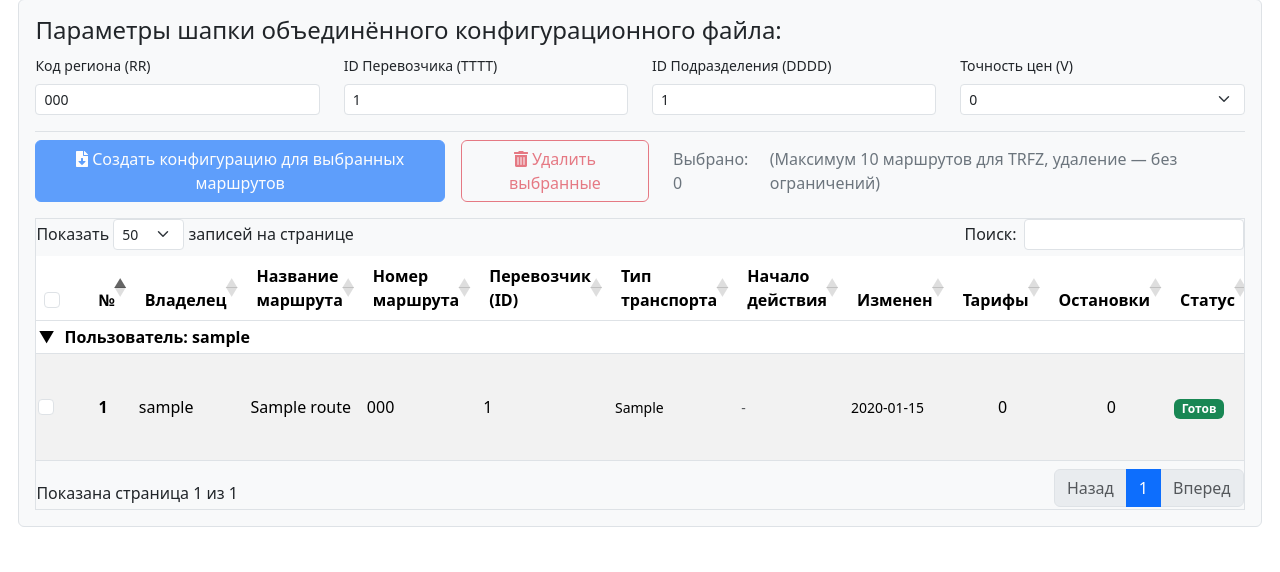
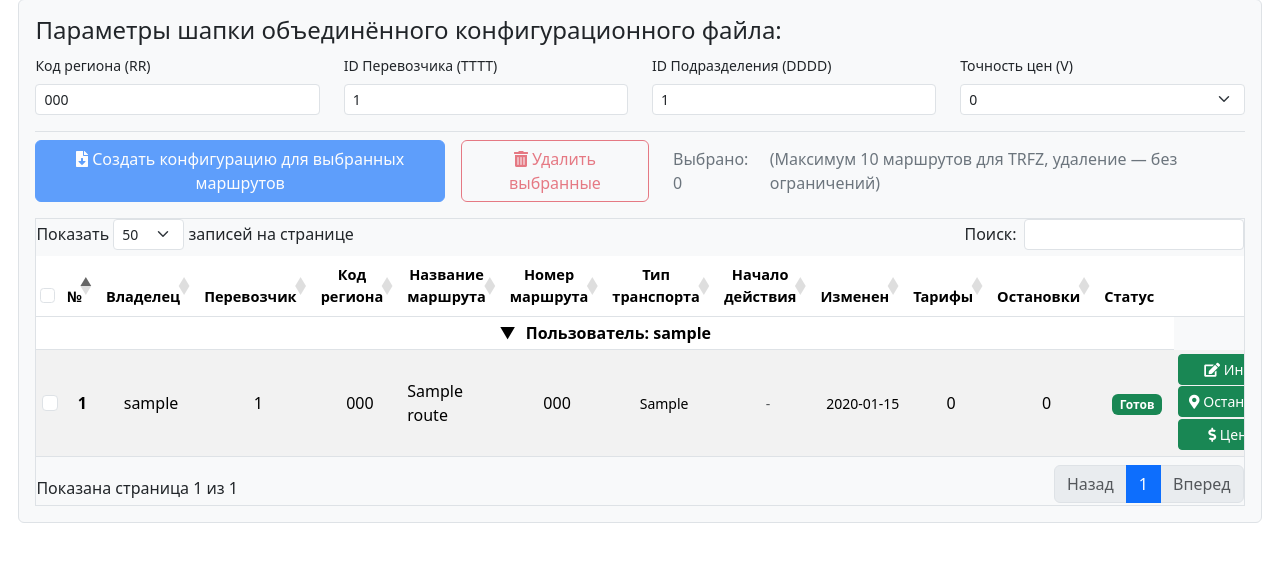
Before and after one commit to Quros7/TransportRoutesApp, a Flask app: page /all-routes in a window 1280 px wide. Shown: the part 228-800 px from the top of the page. Run offline with Flask 3, Linux system fonts and the light colour scheme; a user stored in the database is signed in; tables that the repository leaves empty hold one stand-in row (values such as "Sample post"); some libraries are stand-ins or nearby versions.

Commit message:
route_list format & style

```diff
--- a/app/static/style.css
+++ b/app/static/style.css
@@ -230,12 +230,28 @@ body {
     margin-bottom: 1px;
 }
 
-#routesTable-admin > tbody > tr > td, #routesTable > tbody > tr > td {
-    padding: 4px 2px;
+#routesTable-admin > thead > tr > th, #routesTable > thead > tr > th {
+    padding-right: 20px;
+    text-align: center;
+    padding-left: 4px;
+    font-size: 0.91rem;
 }
 
-#routesTable-admin > thead > tr > th, #routesTable > thead > tr > th {
-    padding-right: 22px;
+#routesTable-admin > thead > tr > th:first-child, #routesTable > thead > tr > th:first-child {
+    padding-right: 0px;
+}
+
+#routesTable-admin > thead > tr > th:nth-child(2), #routesTable > thead > tr > th:nth-child(2) {
+    padding-right: 20px;
+}
+
+#routesTable-admin > tbody > tr > td, #routesTable > tbody > tr > td {
+    padding: 4px 4px;
+    text-align: center;
+}
+
+#routesTable-admin > tbody > tr > th, #routesTable > tbody > tr > th {
+    text-align: center;
 }
 
 /* Стили для группированных строк по пользователям */
--- a/app/templates/import_route.html
+++ b/app/templates/import_route.html
@@ -15,7 +15,7 @@
         </div>
         <div class="card-body">
 
-            <p class="text-muted">Загрузите файл конфигурации (<b>TRFZ</b>) или таблицу (<b>.xlsx, .xls</b>), чтобы автоматически создать маршрут.</p>
+            <p class="text-muted">Загрузите файл конфигурации (<b>TRFZ</b>) или Excel-таблицу (<b>.xlsx, .xls</b>), чтобы автоматически создать маршрут.</p>
             <p class="text-muted">Чтобы завершить импорт, необходимо открыть, проверить и подтвердить цены новых маршрутов!</p>
 
             <form method="POST" enctype="multipart/form-data">
--- a/app/templates/route_list_admin.html
+++ b/app/templates/route_list_admin.html
@@ -84,9 +84,10 @@
                             </th>
                             <th scope="col">№</th>
                             <th scope="col">Владелец</th>
+                            <th scope="col">Перевозчик</th>
+                            <th scope="col">Код региона</th>
                             <th scope="col">Название маршрута</th>
                             <th scope="col">Номер маршрута</th>
-                            <th scope="col">Перевозчик (ID)</th>
                             <th scope="col">Тип транспорта</th>
 
                             <th scope="col">Начало действия</th>
@@ -109,11 +110,12 @@
                                 <td style="overflow-wrap: anywhere;">
                                     {{ route.user.username}}
                                 </td>
-                                <td>
+                                <td>{{ route.carrier_id }}</td>
+                                <td>{{ route.region_code }}</td>
+                                <td style="text-align: left;">
                                     {{ route.route_name }}
                                 </td>
                                 <td>{{ route.route_number }}</td>
-                                <td>{{ route.carrier_id }}</td>
                                 <td>
                                     <span class="small">
                                         {{ TRANSPORT_TYPES.get(route.transport_type, route.transport_type) }}
@@ -121,7 +123,7 @@
                                 </td>
 
                                 {# Дата начала действия (форматирование из YYMMDD в DD.MM.YY) #}
-                                <td>
+                                <td style="text-align: center;">
                                     {% if route.start_date and route.start_date|length == 6 %}
                                         <span class="small">
                                             {{ "20" + route.start_date[0:2] }}-{{ route.start_date[2:4] }}-{{ route.start_date[4:6] }}
@@ -132,7 +134,7 @@
                                 </td>
 
                                 {# Дата последнего изменения #}
-                                <td>
+                                <td style="text-align: center;">
                                     {% if route.updated_at %}
                                         <span class="small">
                                             {{ " ".join(route.updated_at.split('.')[0].split('T')) }}
```
Also changed, not shown: app/templates/import_excel.html (deleted, +0 -7 lines), app/templates/route_list.html (+7 -5 lines).
